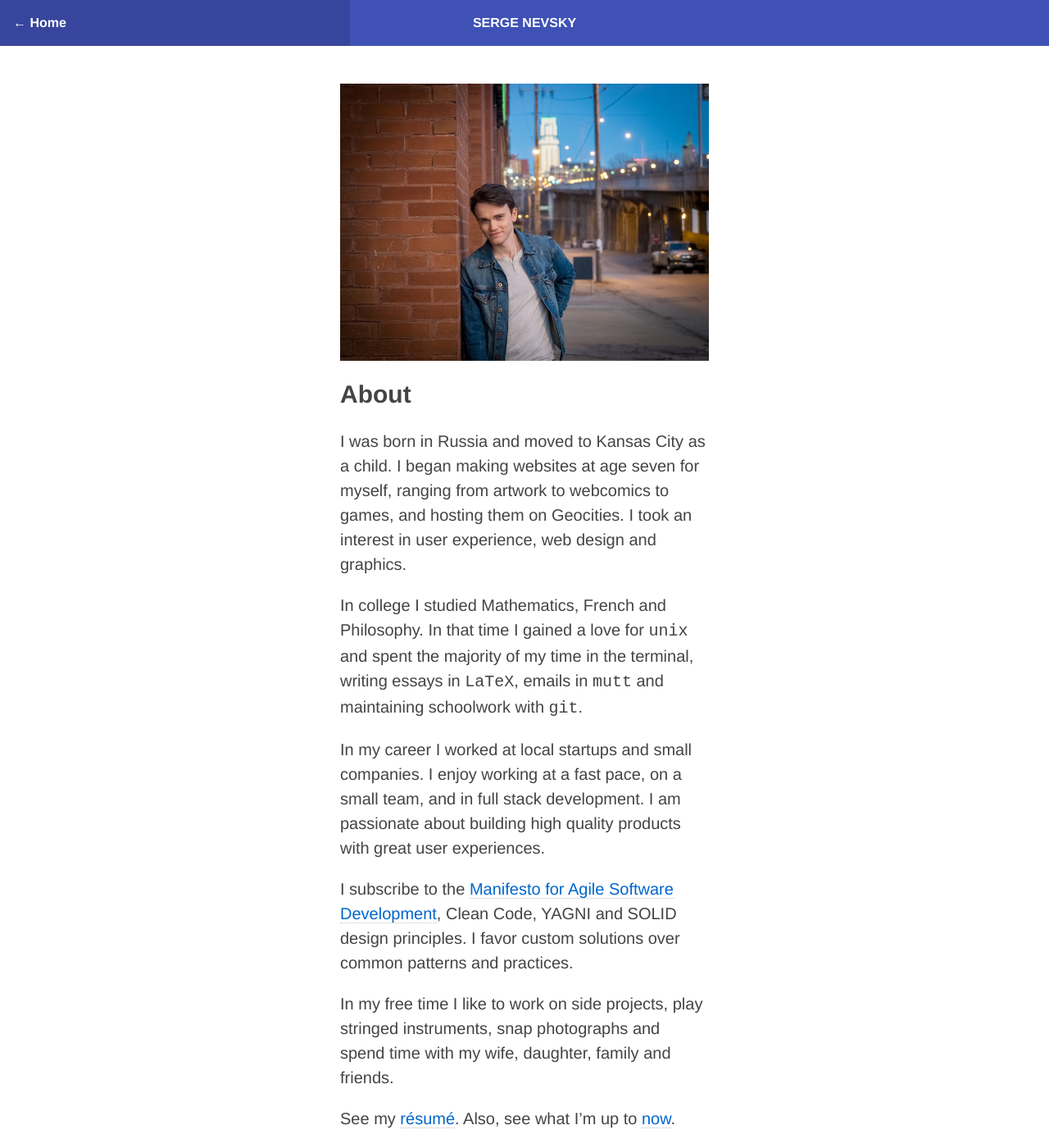
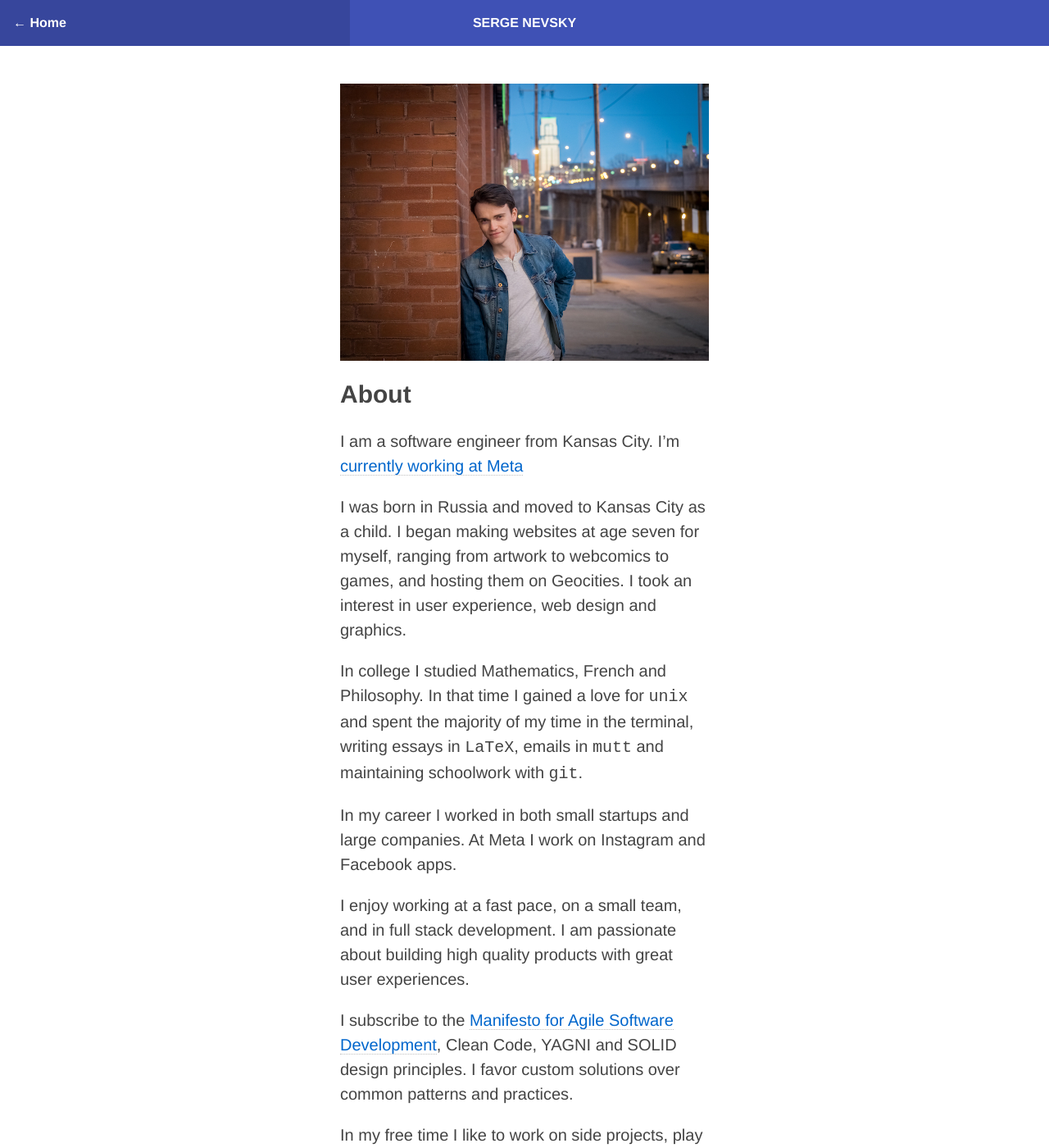
Before and after one commit to Dejital/dejital.github.com, a Jekyll site: the page built from about.md, in a window 1280 px wide and 1400 px high. Shown: the whole window at 82% size. Built offline with Jekyll 4.4.1, drawn with Linux system fonts in a browser that asks for light colours.

Commit message:
update about

```diff
--- a/about.md
+++ b/about.md
@@ -7,6 +7,9 @@ permalink: '/about/'
 <img src="/assets/img/serge-nevsky-late-night.jpg" alt="Serge Nevsky in Kansas City" class="pure-img">
 
 ## About
+
+I am a software engineer from Kansas City.
+I'm [currently working at Meta](http://linkedin.snevsky.com)
 
 I was born in Russia and moved to Kansas City as a child. I began
 making websites at age seven for myself, ranging from artwork to
@@ -18,8 +21,10 @@ In that time I gained a love for `unix` and spent the
 majority of my time in the terminal, writing essays in `LaTeX`, emails
 in `mutt` and maintaining schoolwork with `git`.
 
-In my career I worked at local startups and small companies. I enjoy
-working at a fast pace, on a small team, and in full stack development.
+In my career I worked in both small startups and large companies.
+At Meta I work on Instagram and Facebook apps.
+
+I enjoy working at a fast pace, on a small team, and in full stack development.
 I am passionate about building high quality products with great user
 experiences.
 
@@ -32,7 +37,7 @@ In my free time I like to work on side projects, play stringed
 instruments, snap photographs and spend time with my
 wife, daughter, family and friends.
 
-See my [résumé](http://snevsky.com/assets/file/SergeNevskyResume.pdf).
+See my [résumé](https://snevsky.com/resume/SergeNevskyResume.pdf).
 Also, see what I'm up to [now](/now/).
 
 ### Social Networks
```
